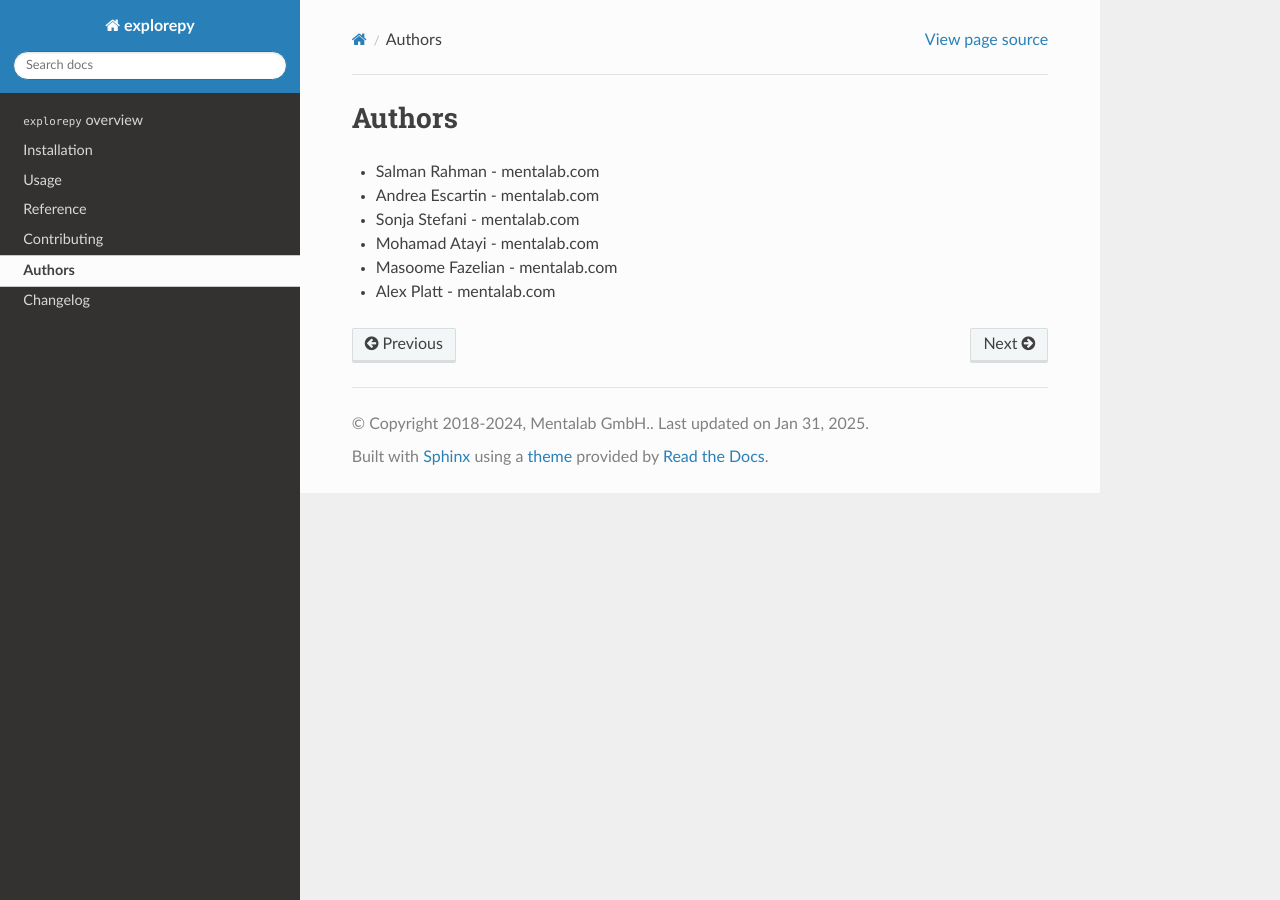
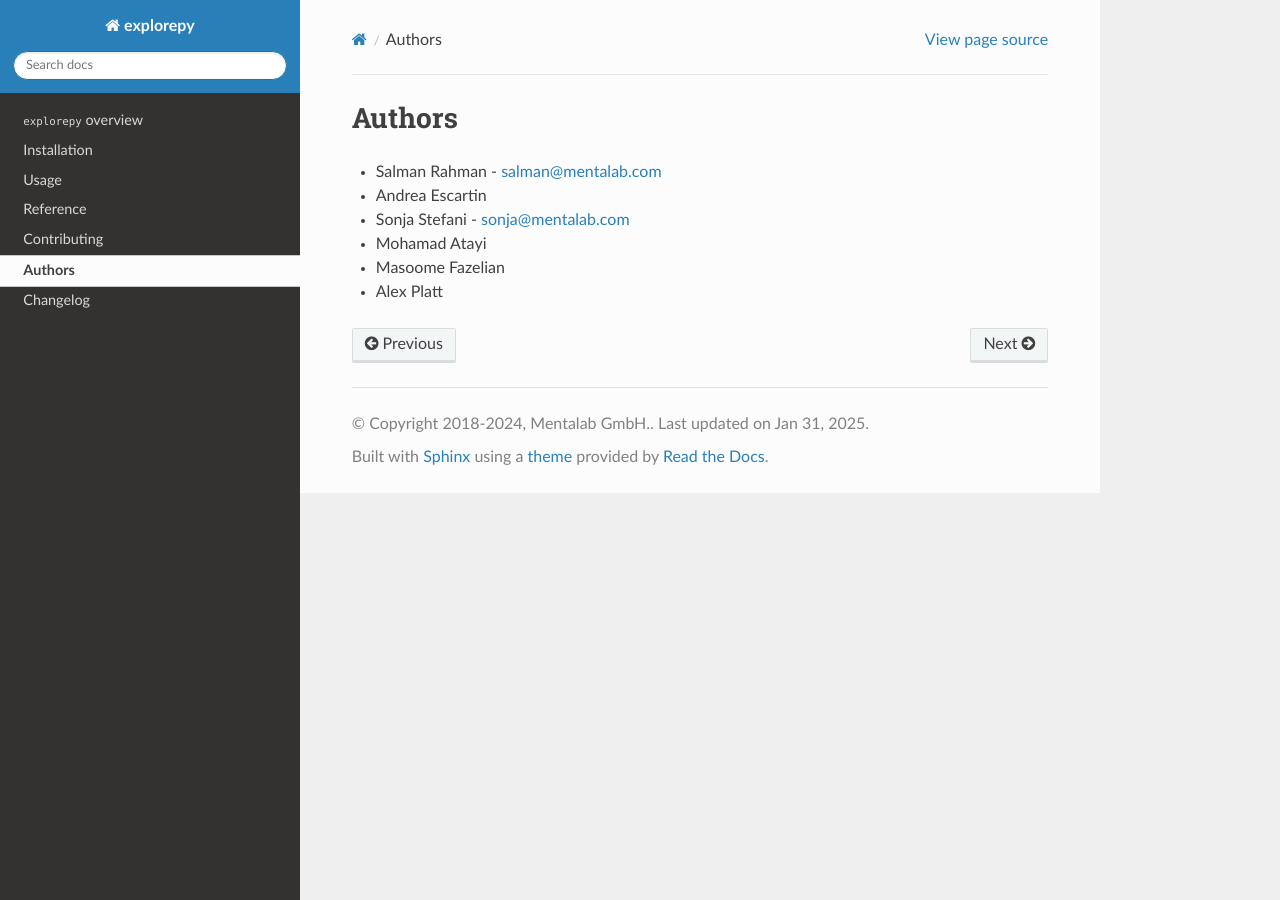
Before and after one commit to Mentalab-hub/explorepy, a Sphinx documentation site: the page built from docs/authors.rst, in a window 1280 px wide. Built offline with Sphinx 7.4.7 and the Read the Docs theme 3.1.0, drawn with Linux system fonts in a browser that asks for light colours.

Commit message:
Added email to authors, removed duplicate section in stallation rst

```diff
--- a/AUTHORS.rst
+++ b/AUTHORS.rst
@@ -3,9 +3,9 @@ Authors
 =======
 
 
-* Salman Rahman - mentalab.com
-* Andrea Escartin - mentalab.com
-* Sonja Stefani - mentalab.com
-* Mohamad Atayi - mentalab.com
-* Masoome Fazelian - mentalab.com
-* Alex Platt - mentalab.com
+* Salman Rahman - `salman@mentalab.com <mailto:salman@mentalab.com>`_
+* Andrea Escartin
+* Sonja Stefani -  `sonja@mentalab.com <mailto:sonja@mentalab.com>`_
+* Mohamad Atayi
+* Masoome Fazelian
+* Alex Platt
--- a/docs/installation.rst
+++ b/docs/installation.rst
@@ -23,7 +23,7 @@ Windows
 ^^^^^^^
 
 Option 1: Installing via installer file (basic)
-""""""""
+"""""""""""""""""""""""""""""""""""""""""""""""
 
 *This option is best for users who only intend to use* ``explorepy`` *via graphical user interface*
 
@@ -41,7 +41,7 @@ A standalone Mac installer is also available. Please contact Mentalab support to
 
 
 Option 2: Installing from Python Package Index (PyPI) and pip (advanced)
-""""""""
+""""""""""""""""""""""""""""""""""""""""""""""""""""""""""""""""""""""""
 *To install explorepy for any python version except 3.10, please contact support@mentalab.com.*
 
 *This option is best for users who intend to include* ``explorepy`` *functionalities in their own Python scripts.*
```
Also changed, not shown: other parts of docs/installation.rst (+6 -21 lines).
